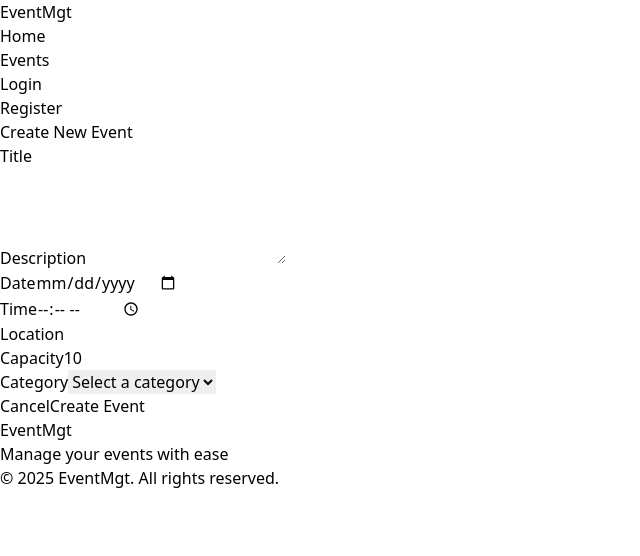
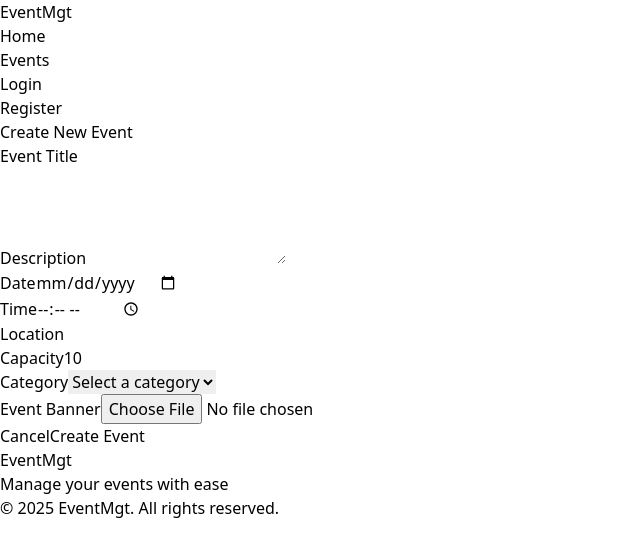
Before and after one commit to Kezia-Cane/event-mngt, a React (Vite) app: page /events/create in a window 1280 px wide. Shown: the top 556 px of the page, without its empty margins (0-640 px from the left). Built offline with nearby package versions, Linux system fonts and the light colour scheme.

Commit message:
enhance CreateEvent component with file upload and improved form structure

```diff
--- a/src/components/events/CreateEvent.tsx
+++ b/src/components/events/CreateEvent.tsx
@@ -14,6 +14,8 @@ const CreateEvent = () => {
     capacity: 10,
     category: ''
   });
+  const [banner, setBanner] = useState<File | null>(null);
+  const [bannerPreview, setBannerPreview] = useState<string | null>(null);
   const [error, setError] = useState<string | null>(null);
   const [loading, setLoading] = useState(false);
 
@@ -23,6 +25,20 @@ const CreateEvent = () => {
       ...prev,
       [name]: name === 'capacity' ? parseInt(value) || 0 : value
     }));
+  };
+
+  const handleFileChange = (e: React.ChangeEvent<HTMLInputElement>) => {
+    if (e.target.files && e.target.files[0]) {
+      const file = e.target.files[0];
+      setBanner(file);
+
+      // Create preview URL
+      const reader = new FileReader();
+      reader.onloadend = () => {
+        setBannerPreview(reader.result as string);
+      };
+      reader.readAsDataURL(file);
+    }
   };
 
   const handleSubmit = async (e: React.FormEvent) => {
@@ -41,7 +57,8 @@ const CreateEvent = () => {
       setLoading(true);
       await createEvent({
         ...formData,
-        date: dateTime
+        date: dateTime,
+        banner: banner
       });
       navigate('/events');
     } catch (err: any) {
@@ -52,123 +69,96 @@ const CreateEvent = () => {
   };
 
   return (
-    <div className="container mx-auto px-4 py-8">
-      <div className="max-w-2xl mx-auto bg-white rounded-lg shadow-md overflow-hidden">
-        <div className="p-6">
-          <h1 className="text-2xl font-bold mb-6">Create New Event</h1>
+    <div className="max-w-2xl mx-auto p-4">
+      <h1 className="text-2xl font-bold mb-4">Create New Event</h1>
 
-          {error && (
-            <div className="bg-red-100 border border-red-400 text-red-700 px-4 py-3 rounded mb-4">
-              {error}
-            </div>
-          )}
+      {error && <div className="bg-red-100 text-red-700 p-3 rounded mb-4">{error}</div>}
 
-          <form onSubmit={handleSubmit}>
-            <div className="mb-4">
-              <label className="block text-gray-700 text-sm font-bold mb-2" htmlFor="title">
-                Title
-              </label>
+      <form onSubmit={handleSubmit} className="space-y-4">
+        <div>
+          <label className="block mb-1">Event Title</label>
           <input
             type="text"
-                id="title"
             name="title"
             value={formData.title}
             onChange={handleChange}
             required
-                className="shadow appearance-none border rounded w-full py-2 px-3 text-gray-700 leading-tight focus:outline-none focus:shadow-outline"
+            className="w-full p-2 border rounded"
           />
         </div>
 
-            <div className="mb-4">
-              <label className="block text-gray-700 text-sm font-bold mb-2" htmlFor="description">
-                Description
-              </label>
+        <div>
+          <label className="block mb-1">Description</label>
           <textarea
-                id="description"
             name="description"
             value={formData.description}
             onChange={handleChange}
             required
             rows={4}
-                className="shadow appearance-none border rounded w-full py-2 px-3 text-gray-700 leading-tight focus:outline-none focus:shadow-outline"
+            className="w-full p-2 border rounded"
           />
         </div>
 
-            <div className="grid grid-cols-1 md:grid-cols-2 gap-4 mb-4">
+        <div className="grid grid-cols-1 md:grid-cols-2 gap-4">
           <div>
-                <label className="block text-gray-700 text-sm font-bold mb-2" htmlFor="date">
-                  Date
-                </label>
+            <label className="block mb-1">Date</label>
             <input
               type="date"
-                  id="date"
               name="date"
               value={formData.date}
               onChange={handleChange}
               required
-                  className="shadow appearance-none border rounded w-full py-2 px-3 text-gray-700 leading-tight focus:outline-none focus:shadow-outline"
+              className="w-full p-2 border rounded"
             />
           </div>
 
           <div>
-                <label className="block text-gray-700 text-sm font-bold mb-2" htmlFor="time">
-                  Time
-                </label>
+            <label className="block mb-1">Time</label>
             <input
               type="time"
-                  id="time"
               name="time"
               value={formData.time}
               onChange={handleChange}
               required
-                  className="shadow appearance-none border rounded w-full py-2 px-3 text-gray-700 leading-tight focus:outline-none focus:shadow-outline"
+              className="w-full p-2 border rounded"
             />
           </div>
         </div>
 
-            <div className="mb-4">
-              <label className="block text-gray-700 text-sm font-bold mb-2" htmlFor="location">
-                Location
-              </label>
+        <div>
+          <label className="block mb-1">Location</label>
           <input
             type="text"
-                id="location"
             name="location"
             value={formData.location}
             onChange={handleChange}
             required
-                className="shadow appearance-none border rounded w-full py-2 px-3 text-gray-700 leading-tight focus:outline-none focus:shadow-outline"
+            className="w-full p-2 border rounded"
           />
         </div>
 
-            <div className="grid grid-cols-1 md:grid-cols-2 gap-4 mb-4">
+        <div className="grid grid-cols-1 md:grid-cols-2 gap-4">
           <div>
-                <label className="block text-gray-700 text-sm font-bold mb-2" htmlFor="capacity">
-                  Capacity
-                </label>
+            <label className="block mb-1">Capacity</label>
             <input
               type="number"
-                  id="capacity"
               name="capacity"
               value={formData.capacity}
               onChange={handleChange}
               required
               min="1"
-                  className="shadow appearance-none border rounded w-full py-2 px-3 text-gray-700 leading-tight focus:outline-none focus:shadow-outline"
+              className="w-full p-2 border rounded"
             />
           </div>
 
           <div>
-                <label className="block text-gray-700 text-sm font-bold mb-2" htmlFor="category">
-                  Category
-                </label>
+            <label className="block mb-1">Category</label>
             <select
-                  id="category"
               name="category"
               value={formData.category}
               onChange={handleChange}
               required
-                  className="shadow appearance-none border rounded w-full py-2 px-3 text-gray-700 leading-tight focus:outline-none focus:shadow-outline"
+              className="w-full p-2 border rounded"
             >
               <option value="">Select a category</option>
               <option value="Conference">Conference</option>
@@ -181,26 +171,43 @@ const CreateEvent = () => {
           </div>
         </div>
 
-            <div className="flex items-center justify-between mt-6">
+        <div>
+          <label className="block mb-1">Event Banner</label>
+          <input
+            type="file"
+            accept="image/*"
+            onChange={handleFileChange}
+            className="w-full p-2 border rounded"
+          />
+          {bannerPreview && (
+            <div className="mt-2">
+              <img
+                src={bannerPreview}
+                alt="Banner preview"
+                className="max-h-40 rounded border"
+              />
+            </div>
+          )}
+        </div>
+
+        <div className="flex justify-end space-x-4">
           <button
             type="button"
             onClick={() => navigate('/events')}
-                className="bg-gray-200 hover:bg-gray-300 text-gray-800 font-bold py-2 px-4 rounded focus:outline-none focus:shadow-outline"
+            className="px-4 py-2 bg-gray-200 rounded"
           >
             Cancel
           </button>
           <button
             type="submit"
             disabled={loading}
-                className="bg-blue-500 hover:bg-blue-700 text-white font-bold py-2 px-4 rounded focus:outline-none focus:shadow-outline disabled:opacity-50"
+            className="px-4 py-2 bg-blue-600 text-white rounded disabled:bg-blue-300"
           >
             {loading ? 'Creating...' : 'Create Event'}
           </button>
         </div>
       </form>
     </div>
-      </div>
-    </div>
   );
 };
 
```
Lines whose indentation alone changed are shown as unchanged.
